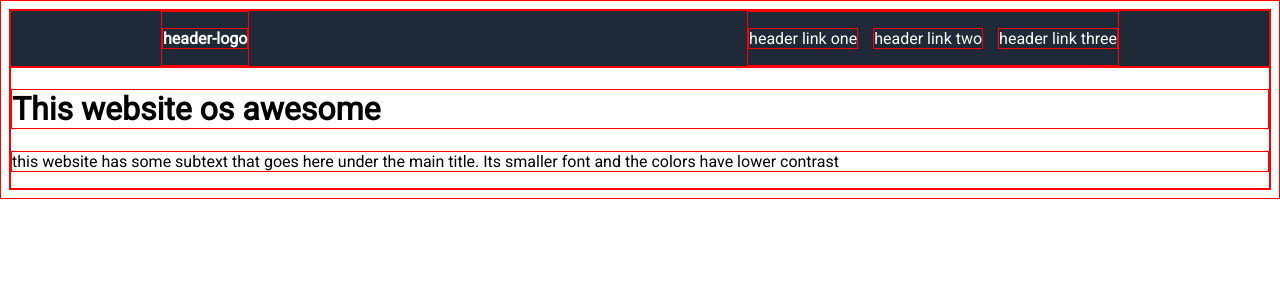
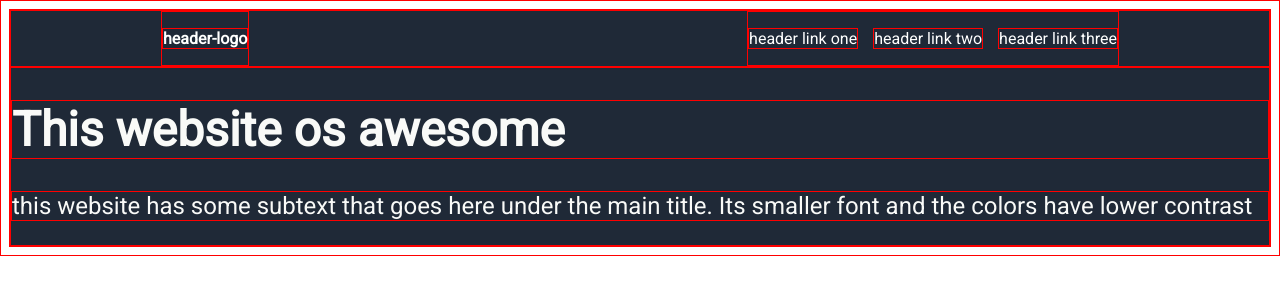
Before and after one commit to Bobacato/Odin-Project-landing-page, a plain HTML site: page index.html in a window 1280 px wide. Drawn offline with Linux system fonts and the light colour scheme.

Commit message:
created hero section first version
created text, text styling, background color

```diff
--- a/styles/styles.css
+++ b/styles/styles.css
@@ -22,3 +22,18 @@
     display: flex;
     gap: 15px
 }
+
+h1 {
+    font-size: 48px;
+    font-weight: 900;
+    color: #F9FAF8;
+}
+
+.hero-section {
+    background-color: #1F2937;
+}
+
+.hero-section p, a {
+    font-size: 24px;
+    color: #F9FAF8
+}
```
